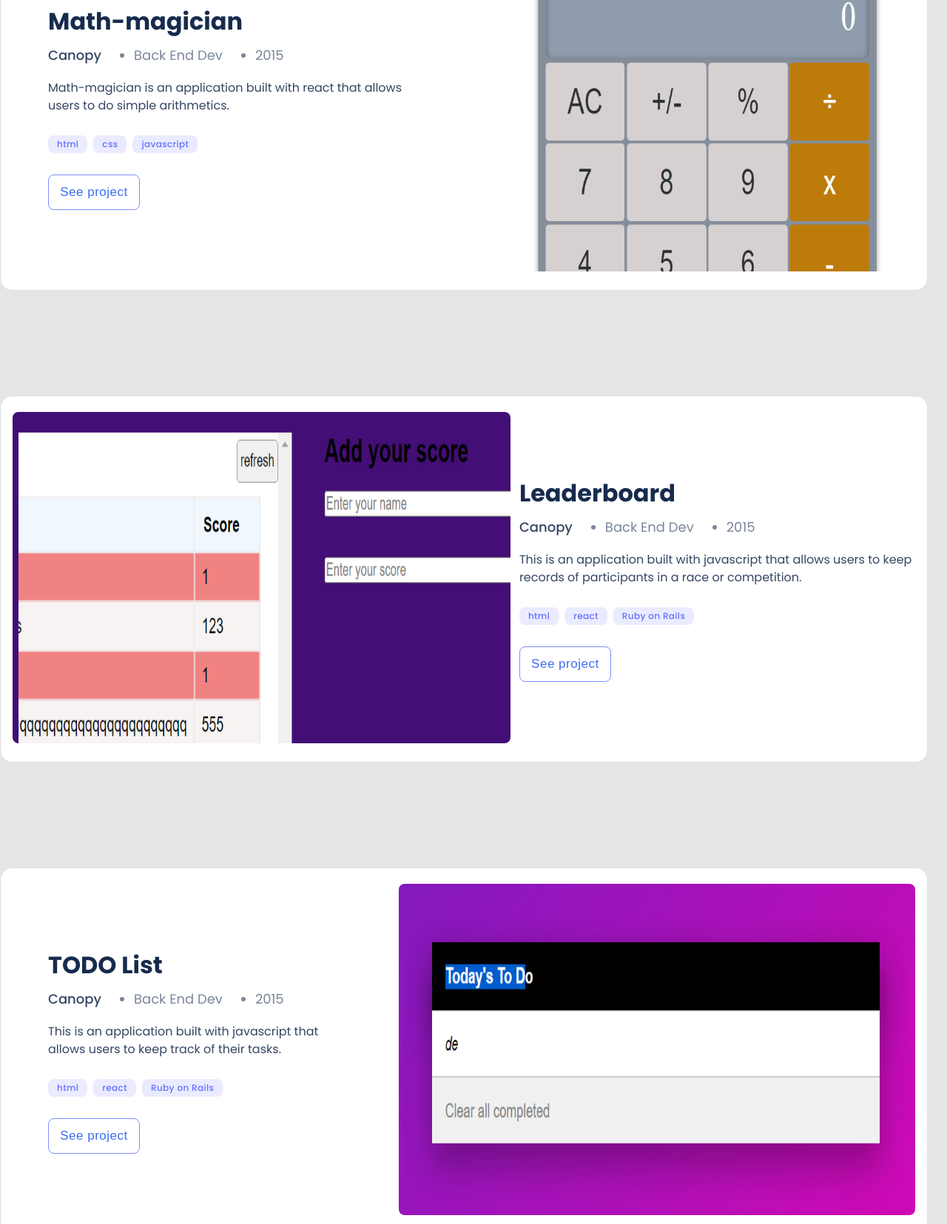
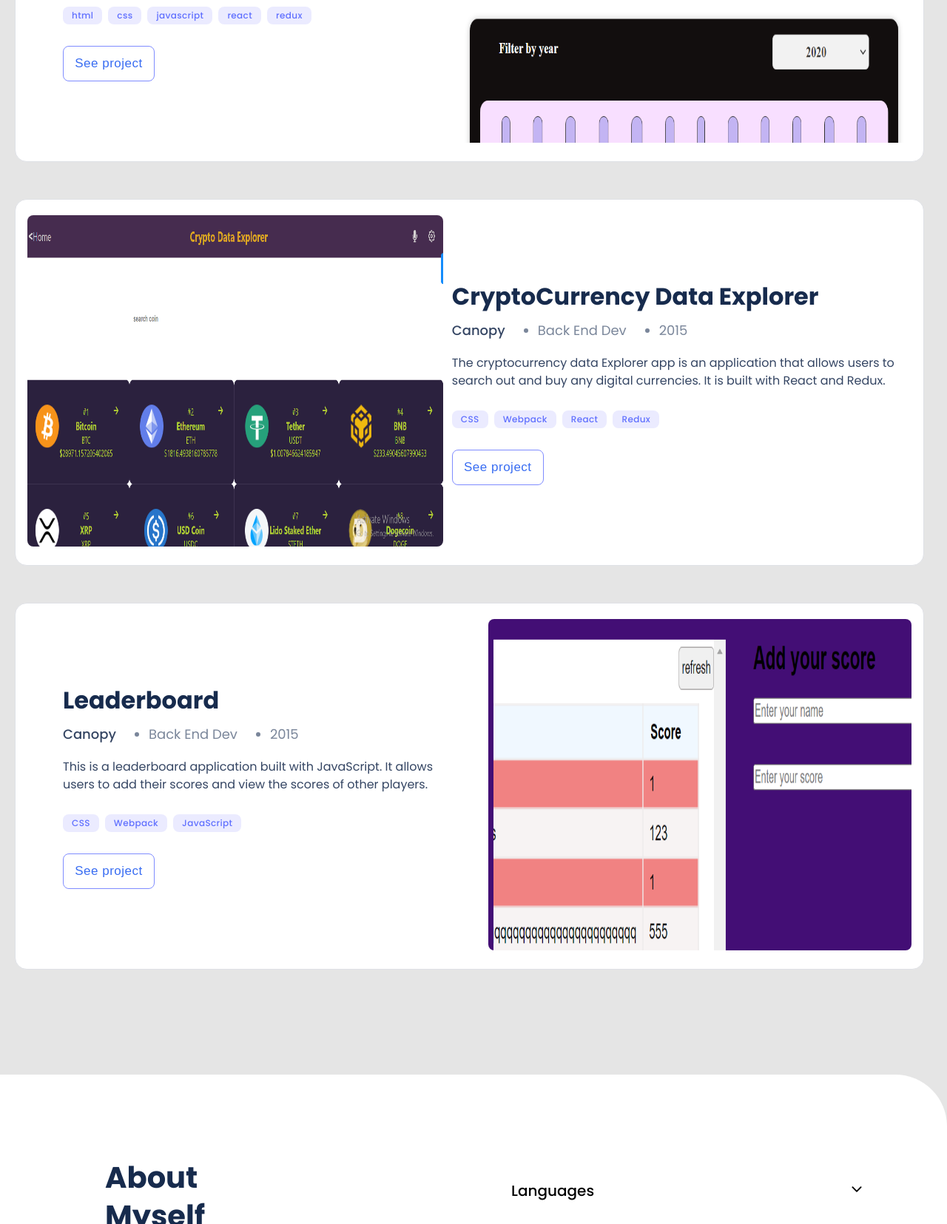
Before and after one commit to david30-maker/Personal-portfolio, a website: page index.html in a window 1280 px wide. Shown: the part 1799-3454 px from the top of the page at 74% size. Drawn offline with nearby package versions, Linux system fonts and the light colour scheme.

Commit message:
ADD:update portfolio

```diff
--- a/index.html
+++ b/index.html
@@ -118,7 +118,7 @@
           <ul class="showcase">
             <li class="mt-45">
               <div class="display-flex pl-12">
-                 <span>Language</span>
+                 <span>Languages</span>
                 <ion-icon class="arrow" name="chevron-down-outline"></ion-icon>
               </div>
               <ul class="language pl-12">
@@ -140,8 +140,8 @@
               </ul>
             </li>
             <li class="display-flex mt-36">
-              <li class="pl-12">Frameworks</li>
-              <ion-icon class="arrow inactive" name="chevron-down-outline"></ion-icon>
+              <span class="pl-12">Frameworks</span>
+              <ion-icon class="arrow_inactive" name="chevron-down-outline"></ion-icon>
               <li class="framework">Ruby on Rails</li>
               <li class="framework">React</li>
               <li class="framework">Rspec</li>
@@ -152,7 +152,7 @@
            <li><div class="line"></div></li>
             <li class="display-flex mt-36">
               <span class="pl-12">Skills</span>
-              <ion-icon class="arrow inactive" name="chevron-down-outline"></ion-icon>
+              <ion-icon class="arrow_inactive" name="chevron-down-outline"></ion-icon>
               <li class="framework">Problem Solving</li>
               <li class="framework">Collaboration</li>
               <li class="framework">PostgreSQL</li>
--- a/script.js
+++ b/script.js
@@ -107,40 +107,41 @@ navLinks.forEach((link) => link.addEventListener('click', remove));
 window.onload = () => {
   const projects = [
     {
+      name: 'Budget App',
+      description:
+      'BudgetApp helps you organize your spendings and keeps track of your expenses, it is built with Ruby on Rails and PostgreSQL.',
+      featureImage: 'ror-capstone.png',
+      techStack: ['CSS', 'Ruby', 'Ruby on Rails'],
+      liveLink: 'https://okpah.onrender.com/',
+      sourceLink: 'https://github.com/david-oganization/rails-capstone-project',
+    },
+    {
       name: 'Expenses Tracker',
       description:
       'This is an application built with react that allows users to keep track of their expenditures.',
       featureImage: 'image.png',
-      techStack: ['html', 'css', 'javascript'],
+      techStack: ['html', 'css', 'javascript', 'react', 'redux'],
       liveLink: 'https://david30-maker.github.io/Personal-portfolio/',
       sourceLink: 'https://github.com/david30-maker/personal-portfolio',
     },
+
     {
-      name: 'Math-magician',
+      name: 'CryptoCurrency Data Explorer',
       description:
-      'Math-magician is an application built with react that allows users to do simple arithmetics.',
-      featureImage: 'image_1.png',
-      techStack: ['html', 'css', 'javascript'],
-      liveLink: 'https://david30-maker.github.io/Personal-portfolio/',
-      sourceLink: 'https://github.com/david30-maker/personal-portfolio',
+      'The cryptocurrency data Explorer app is an application that allows users to search out and buy any digital currencies. It is built with React and Redux.',
+      featureImage: 'crypto.png',
+      techStack: ['CSS', 'Webpack', 'React', 'Redux'],
+      liveLink: 'https://david30-maker.github.io/react-capstone1/',
+      sourceLink: 'https://github.com/david30-maker/react-capstone1',
     },
     {
       name: 'Leaderboard',
       description:
-      'This is an application built with javascript that allows users to keep records of participants in a race or competition. ',
+      'This is a leaderboard application built with JavaScript. It allows users to add their scores and view the scores of other players.',
       featureImage: 'image_2.png',
-      techStack: ['html', 'react', 'Ruby on Rails'],
-      liveLink: 'https://david30-maker.github.io/Personal-portfolio/',
-      sourceLink: 'https://github.com/david30-maker/personal-portfolio',
-    },
-    {
-      name: 'TODO List',
-      description:
-        'This is an application built with javascript that allows users to keep track of their tasks.',
-      featureImage: 'image_3.png',
-      techStack: ['html', 'react', 'Ruby on Rails'],
-      liveLink: 'https://david30-maker.github.io/Personal-portfolio/',
-      sourceLink: 'https://github.com/david30-maker/personal-portfolio',
+      techStack: ['CSS', 'Webpack', 'JavaScript'],
+      liveLink: 'https://david30-maker.github.io/leaderboard-project/dist/',
+      sourceLink: 'https://github.com/david30-maker/leaderboard-project',
     },
   ];
   projects.forEach((project, index) => {
--- a/style.css
+++ b/style.css
@@ -420,6 +420,7 @@ body {
   display: flex;
   align-items: center;
   text-align: center;
+  text-decoration: none;
   justify-content: center;
   letter-spacing: 0.03em;
   color: #396df2;
@@ -457,6 +458,15 @@ button[disabled] {
   margin-top: 10px;
 }
 
+.button1:hover {
+  background: #6070ff;
+  color: #fff;
+}
+
+.button1:active {
+  background: #2230d2;
+}
+
 .about_myself {
   min-width: 375px;
   height: 1263px;
@@ -477,7 +487,7 @@ button[disabled] {
   flex-direction: column;
 }
 
-.arrow {
+.arrow_inactive {
   margin-right: 64px;
   font-size: 15px;
 }
@@ -521,7 +531,7 @@ button[disabled] {
 
 .contact_form {
   position: relative;
-  top: 95px;
+  top: 50px;
   min-width: 375px;
   background: url(/img/contact_bg.png) no-repeat #6070ff;
   background-size: cover;
@@ -896,9 +906,10 @@ textarea::-webkit-input-placeholder {
 
   .works {
     background: #e5e5e5;
-    width: 100vw;
-    row-gap: 142px;
-    padding-top: 142px;
+    width: 98vw;
+    row-gap: 50px;
+    padding-top: 60px;
+    margin-left: 20px;
   }
 
   .card {
@@ -972,11 +983,13 @@ textarea::-webkit-input-placeholder {
   }
 
   .pl-12 {
+    margin-left: 0;
     padding-left: 12px;
   }
 
-  .arrow {
-    margin-right: 0;
+  .arrow_inactive {
+    margin-right: 64px;
+  font-size: 15px;
   }
 
   .show-skills {
```
Also changed, not shown: images/crypto.png (added), images/ror-capstone.png (added).
